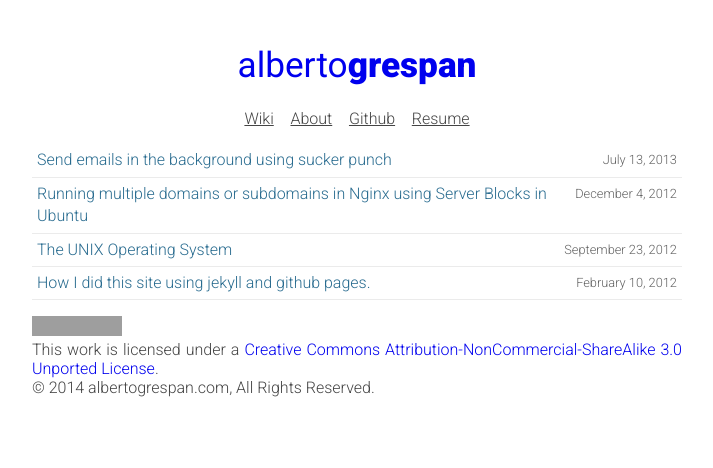
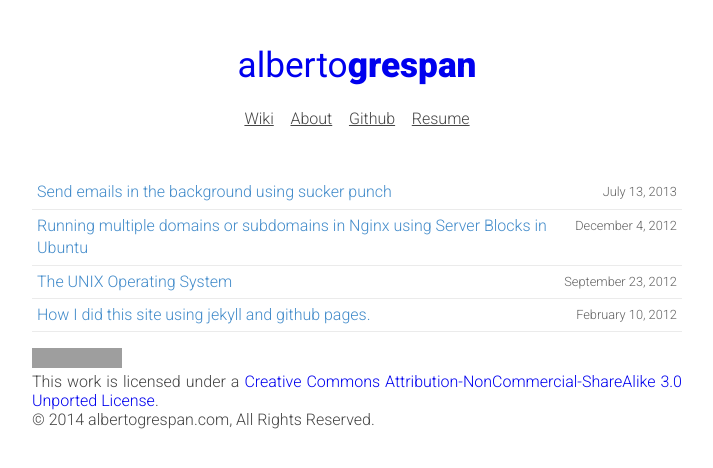
Before and after one commit to albertogg/albertogg.github.com, a Jekyll site: the page built from index.html, in a window 1280 px wide. Shown: the top 468 px of the page, without its empty margins (283-996 px from the left). Built offline with Jekyll 4.4.1, drawn with Linux system fonts in a browser that asks for light colours; nearby versions of some CDN libraries; Markdown is read by kramdown in place of the engine named in the settings; grey boxes are pictures that could not be loaded.

Commit message:
More margin to the navbar

```diff
--- a/css/scss/_main.scss
+++ b/css/scss/_main.scss
@@ -14,6 +14,7 @@
   .menu {
     list-style: none;
     padding-left: 0;
+    margin-bottom: 3em;
 
     a {
       color: $dark-font;
--- a/css/style.css
+++ b/css/style.css
@@ -377,7 +377,8 @@ a {
       text-decoration: none; }
   .header .menu {
     list-style: none;
-    padding-left: 0; }
+    padding-left: 0;
+    margin-bottom: 3em; }
     .header .menu a {
       color: #444444; }
     .header .menu li {
@@ -392,7 +393,7 @@ a {
   line-height: 1.4em;
   list-style: none; }
   .posts a {
-    color: #286b8f; }
+    color: #428bca; }
   .posts li {
     text-align: left;
     padding: 0.315em;
```
